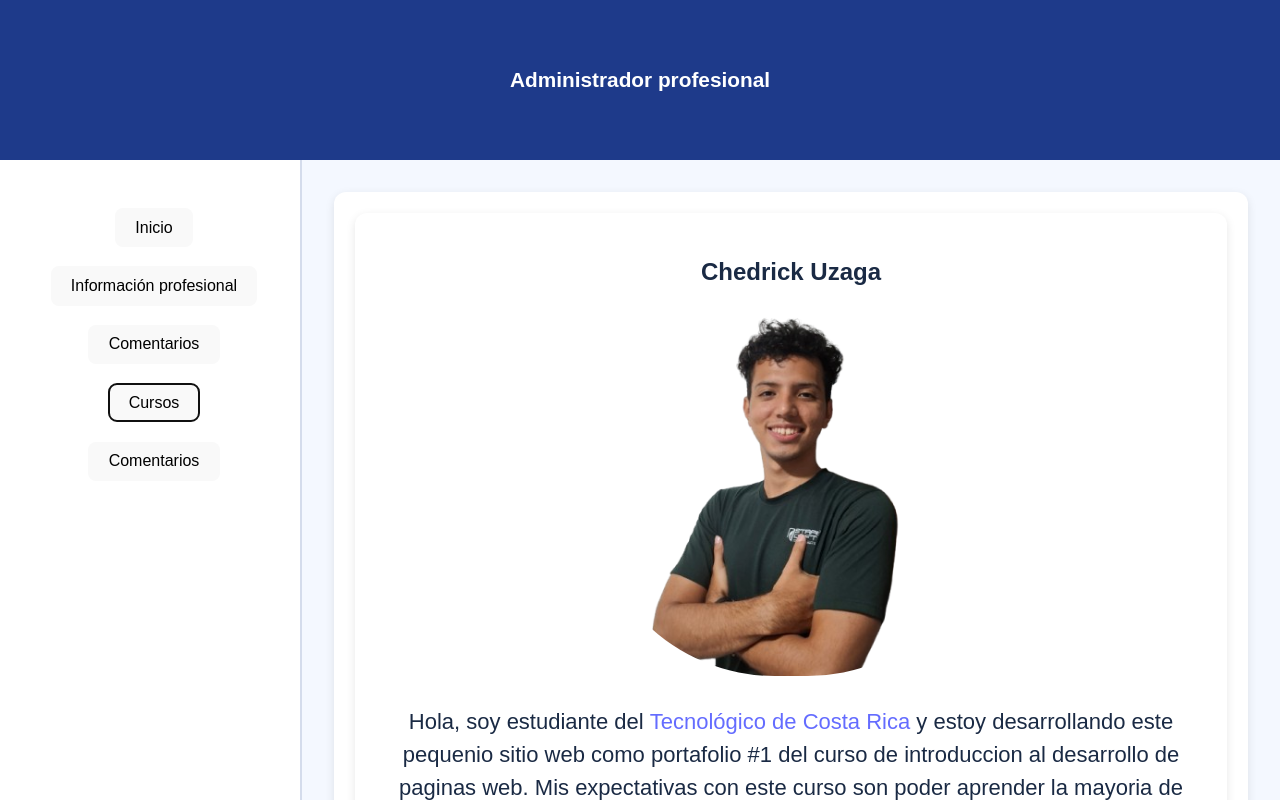
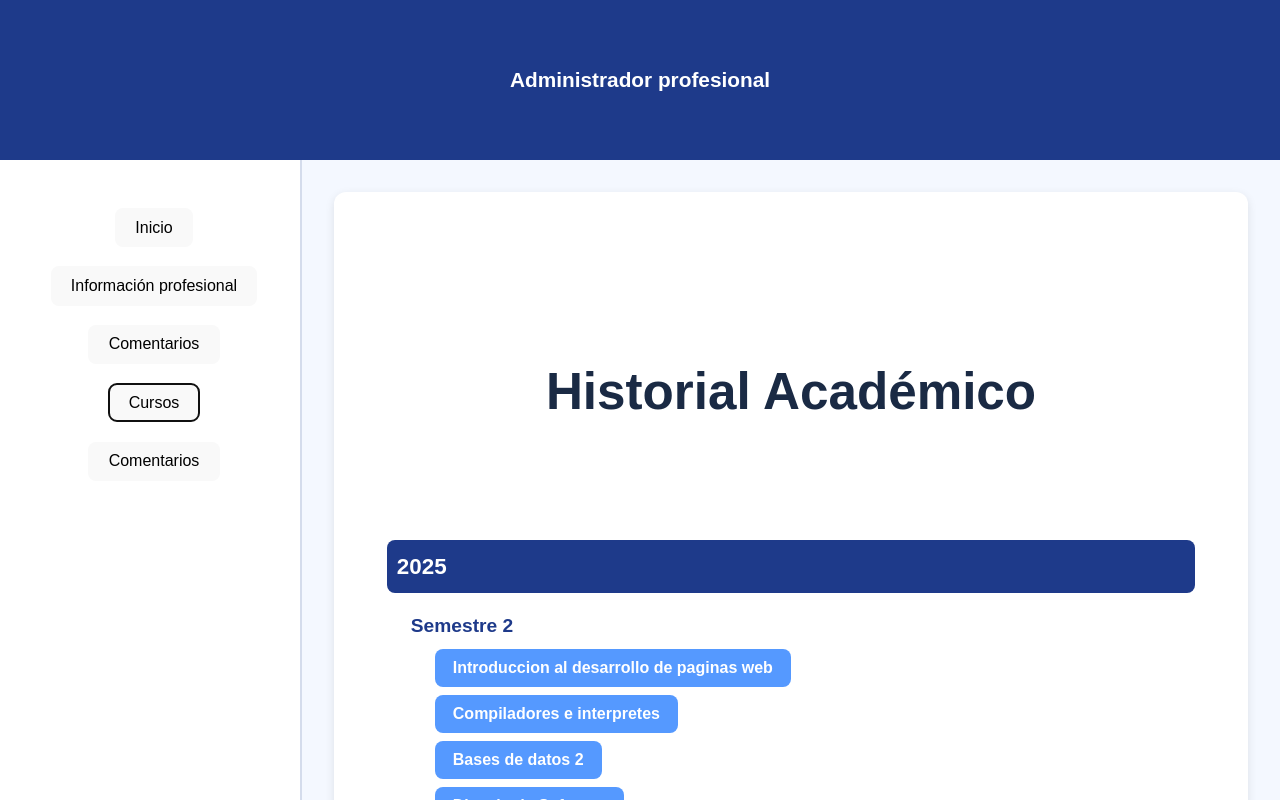
Before and after one commit to Chedrick343/Portafolio4, a React (Vite) app: page / in a window 1280 px wide. Both pictures are taken after a click on the button "Cursos". Shown: the top 800 px of the page. Built offline with nearby package versions, Linux system fonts and the light colour scheme.

Commit message:
feat: agregando la sección de cursos

```diff
--- /dev/null
+++ b/src/pages/Comentarios.jsx
@@ -0,0 +1,5 @@
+export function Comentarios(){
+    return(
+        <section></section>
+    );
+};
--- /dev/null
+++ b/src/pages/Cursos.jsx
@@ -0,0 +1,83 @@
+import { useState } from "react";
+import data from "../data/cursos.json";
+import "../styles/Dashboard.component.css";
+
+export function Cursos() {
+
+    const [cursoActivo, setCursoActivo] = useState(null);
+
+    const toggleCurso = (id) => {
+        setCursoActivo(cursoActivo === id ? null : id);
+    };
+
+    return (
+        <section className="historial-container">
+            <h1>Historial Académico</h1>
+
+            {data.anios.map((anioObj) => (
+                <div key={anioObj.anio} className="anio-box">
+                    <h2 className="titulo-anio">{anioObj.anio}</h2>
+
+                    {anioObj.semestres.map((sem) => (
+                        <div key={`${anioObj.anio}-S${sem.semestre}`} className="semestre-box">
+                            <h3 className="titulo-semestre">Semestre {sem.semestre}</h3>
+
+                            {/* Cursos del semestre */}
+                            {sem.cursos.map((curso, index) => {
+                                const cursoId = `${anioObj.anio}-${sem.semestre}-${curso.nombre}`;
+
+                                return (
+                                    <div key={cursoId} className="curso-box">
+                                        <button
+                                            className="curso-btn"
+                                            onClick={() => toggleCurso(cursoId)}
+                                        >
+                                            {curso.nombre}
+                                        </button>
+
+                                        {/* Mostrar trabajos si el curso está activo */}
+                                        {cursoActivo === cursoId && (
+                                            <div className="trabajos-box">
+                                                {curso.trabajos.length === 0 ? (
+                                                    <p className="sin-trabajos">No hay trabajos registrados.</p>
+                                                ) : (
+                                                    curso.trabajos.map((trabajo) => (
+                                                        <div key={trabajo.nombre} className="trabajo-item">
+                                                            <h4>{trabajo.nombre}</h4>
+                                                            <p><strong>Tipo:</strong> {trabajo.tipo}</p>
+                                                            <p><strong>Descripción:</strong> {trabajo.descripcion}</p>
+                                                            <p><strong>Fecha de entrega:</strong> {trabajo.fecha_entrega}</p>
+
+                                                            {/* Tecnologías */}
+                                                            <p><strong>Tecnologías:</strong> {trabajo.tecnologias.join(", ")}</p>
+
+                                                            {/* Enlaces */}
+                                                            {trabajo.repositorio && (
+                                                                <p>
+                                                                    <a href={trabajo.repositorio} target="_blank">
+                                                                        Repositorio
+                                                                    </a>
+                                                                </p>
+                                                            )}
+                                                            {trabajo.sitio && (
+                                                                <p>
+                                                                    <a href={trabajo.sitio} target="_blank">
+                                                                        Sitio Web
+                                                                    </a>
+                                                                </p>
+                                                            )}
+                                                        </div>
+                                                    ))
+                                                )}
+                                            </div>
+                                        )}
+                                    </div>
+                                );
+                            })}
+                        </div>
+                    ))}
+                </div>
+            ))}
+        </section>
+    );
+}
--- a/src/pages/Dahsboard.jsx
+++ b/src/pages/Dahsboard.jsx
@@ -2,6 +2,7 @@ import { useEffect, useState } from "react";
 import "../styles/Dashboard.component.css";
 import { PaginaPrincipal } from "./PaginaPrincipal";
 import { Experiencia } from "./Experiencia";
+import { Cursos } from "./Cursos";
 
 export function Dashboard() {
 
@@ -62,7 +63,7 @@ export function Dashboard() {
                         <li><button onClick={() => setElementoRenderizado(<PaginaPrincipal />)}>Inicio</button></li>
                         <li><button onClick={() => setElementoRenderizado(<Experiencia />)}>Información profesional</button></li>
                         <li><button>Comentarios</button></li>
-                        <li><button>Cursos</button></li>
+                        <li><button onClick={() => setElementoRenderizado(<Cursos />)}>Cursos</button></li>
                         <li><button>Comentarios</button></li>
                     </ul>
                 </nav>
--- a/src/styles/Dashboard.component.css
+++ b/src/styles/Dashboard.component.css
@@ -1,6 +1,83 @@
 /* ============================
    GENERAL
 ============================ */
+.historial-container {
+    padding: 1rem;
+    font-family: Arial, sans-serif;
+}
+
+/* Año */
+.titulo-anio {
+    background-color: #1e3a8a;
+    color: white;
+    padding: 10px;
+    border-radius: 8px;
+    margin-top: 1.5rem;
+    font-size: 1.2rem;
+}
+
+/* Semestre */
+.semestre-box {
+    margin-top: 0.8rem;
+}
+
+.titulo-semestre {
+    color: #1e3a8a;
+    margin: 0.5rem 0;
+    font-size: 1.1rem;
+}
+
+/* Curso */
+.curso-box {
+    margin-top: 0.5rem;
+}
+
+/* Botón del curso - EN MÓVIL ES FULL WIDTH */
+.curso-btn {
+    width: 100%;
+    padding: 12px;
+    border: none;
+    background-color: #5599ff;
+    color: white;
+    font-weight: bold;
+    border-radius: 8px;
+    cursor: pointer;
+    transition: 0.2s;
+    text-align: left;
+}
+
+.curso-btn:hover {
+    background-color: #4178cc;
+}
+
+/* Caja de trabajos DESPLEGADA */
+.trabajos-box {
+    margin-top: 0.7rem;
+    padding: 12px;
+    border-left: 3px solid #1e3a8a;
+    background: #f2f6ff;
+    border-radius: 6px;
+}
+
+/* Tarjeta de cada trabajo */
+.trabajo-item {
+    background: #eef3ff;
+    padding: 10px;
+    margin-bottom: 10px;
+    border-radius: 8px;
+}
+
+.trabajo-item h4 {
+    margin-bottom: 5px;
+}
+
+.sin-trabajos {
+    color: #888;
+    font-style: italic;
+}
+
+
+
 .dashboard {
   font-family: Arial, sans-serif;
   background: #f4f8ff; /* blanco con toque azul */
@@ -123,6 +200,44 @@
     flex: 1;
     padding-left: 1rem;
   }
+      .historial-container {
+        padding: 2rem;
+    }
+
+    .titulo-anio {
+        font-size: 1.4rem;
+    }
+
+    .titulo-semestre {
+        font-size: 1.2rem;
+    }
+
+    /* Más espacio en desktop */
+    .semestre-box {
+        margin-left: 1.5rem;
+    }
+
+    .curso-box {
+        margin-left: 1.5rem;
+    }
+
+    /* Botón de curso NO full width en desktop */
+    .curso-btn {
+        width: auto;
+        padding: 10px 18px;
+        display: inline-block;
+    }
+
+    /* Caja de trabajos más amplia */
+    .trabajos-box {
+        margin-left: 1rem;
+        padding: 15px;
+    }
+
+    /* Tarjetas más grandes */
+    .trabajo-item {
+        padding: 15px;
+    }
 }
 
 
```
